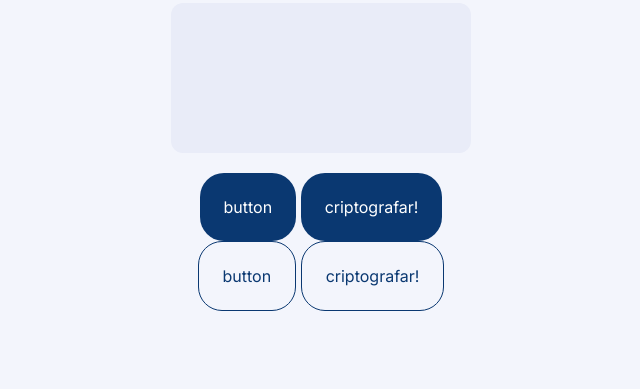
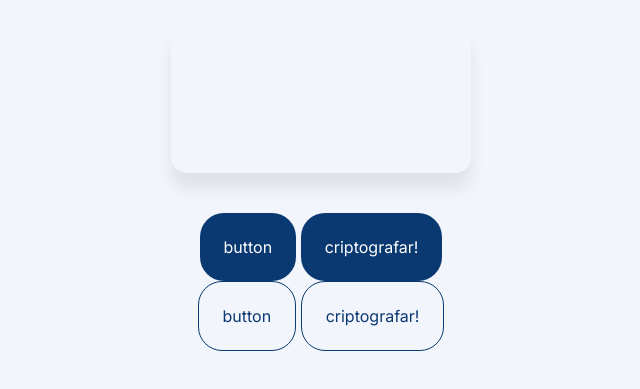
Before and after one commit to Izacsilva/txtEncryptorJS, a plain HTML site: page src/pages/componentes.html in a window 1280 px wide. Shown: the part 17-406 px from the top of the page, without its empty margins (319-959 px from the left). Drawn offline with Linux system fonts and the light colour scheme.

Commit message:
cardOutputText estilos criado

```diff
--- a/src/css/components/card-text.css
+++ b/src/css/components/card-text.css
@@ -1,9 +1,10 @@
 .cardOutputText {
-    background: var(--Light-blue-300);
+    background: var(--Light-blue-300) white;
     width: 30rem;
     height: 15rem;
     /* margin-inline: auto; */
-    margin: 2rem auto;
+    margin: 4rem auto;
 
-    border-radius: 1.2rem;
+    border-radius: 1.6rem;
+    box-shadow: 0 1.6rem 1.6rem rgba(0, 0, 0, 0.08);
 }
```
